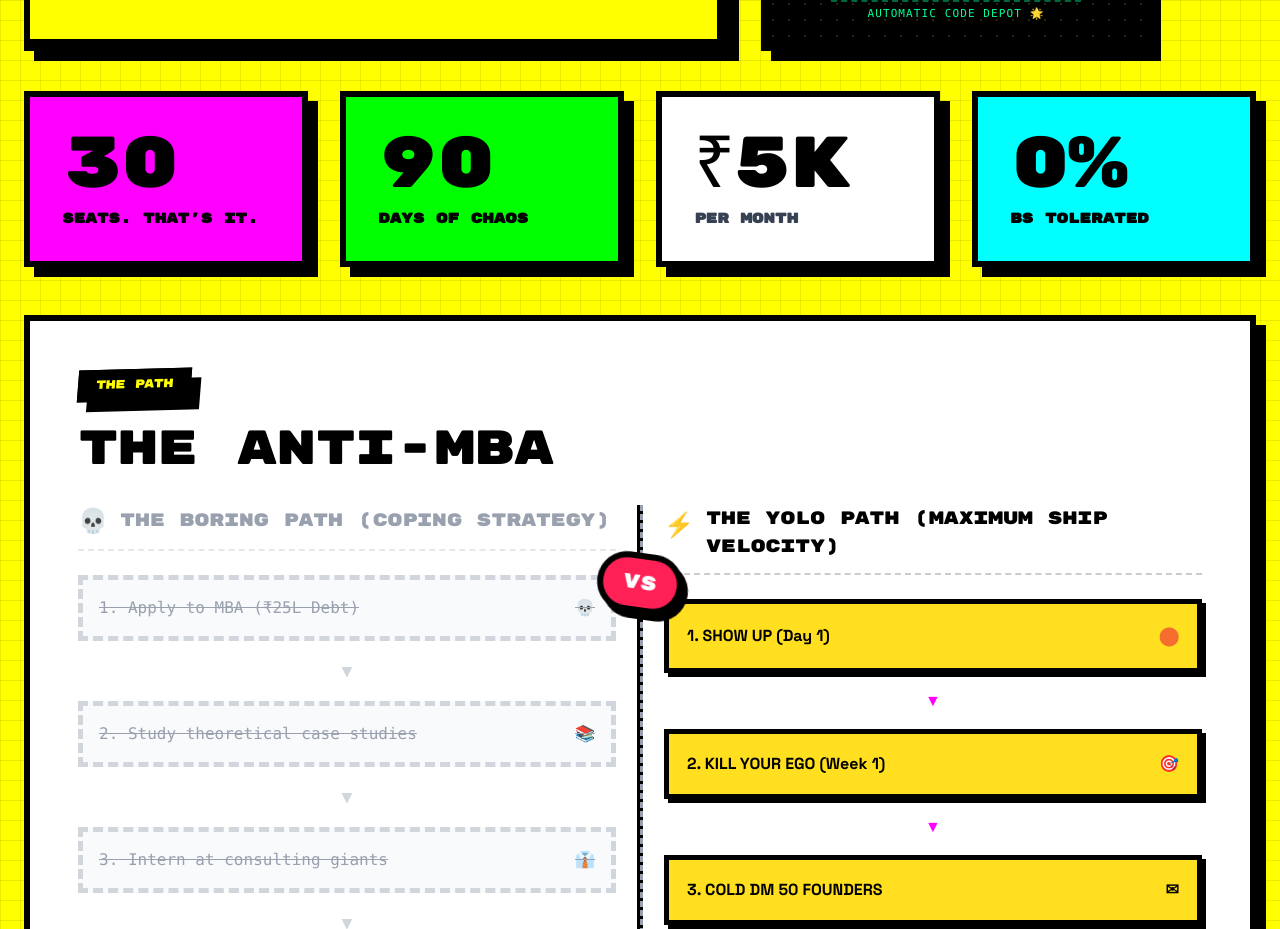
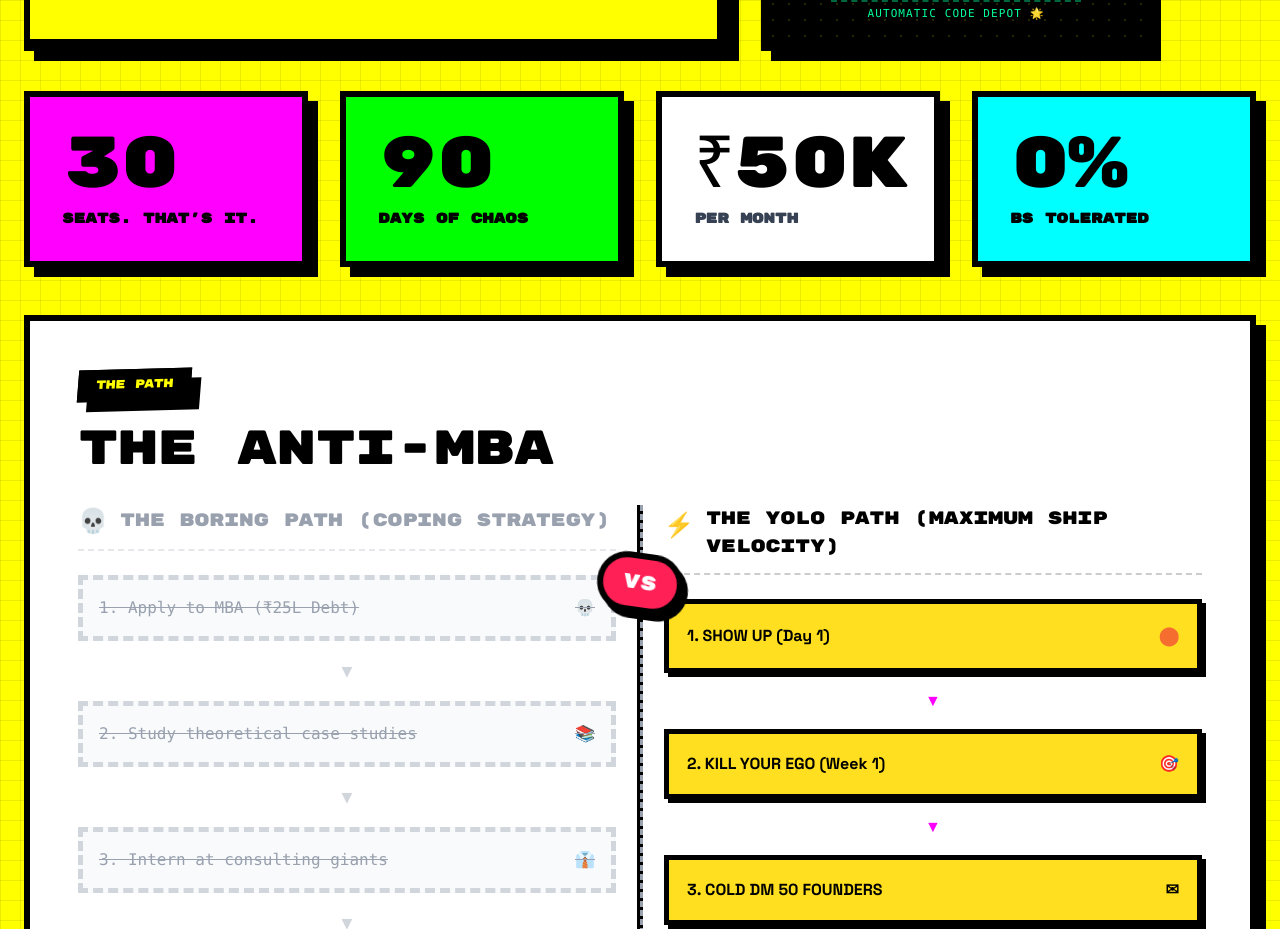
Before and after one commit to 23-Ventures-inc/YOLO, a React (Vite) app: page / in a window 1280 px wide. Shown: the part 1120-2049 px from the top of the page. Built offline with nearby package versions, Linux system fonts and the light colour scheme.

Commit message:
Update App.tsx

```diff
--- a/src/App.tsx
+++ b/src/App.tsx
@@ -274,7 +274,7 @@ export default function App() {
           {/* Stat 3 */}
           <div className="border-[6px] border-black bg-white text-black p-4 sm:p-6 md:p-8 neo-shadow bento-hover transition-all">
             <span className="font-chunky text-4xl sm:text-5xl md:text-7xl block tracking-tighter leading-none mb-2">
-              ₹5K
+              ₹50K
             </span>
             <span className="font-chunky text-[10px] sm:text-xs md:text-sm uppercase tracking-tight text-gray-700 font-black block">
               Per Month
```
